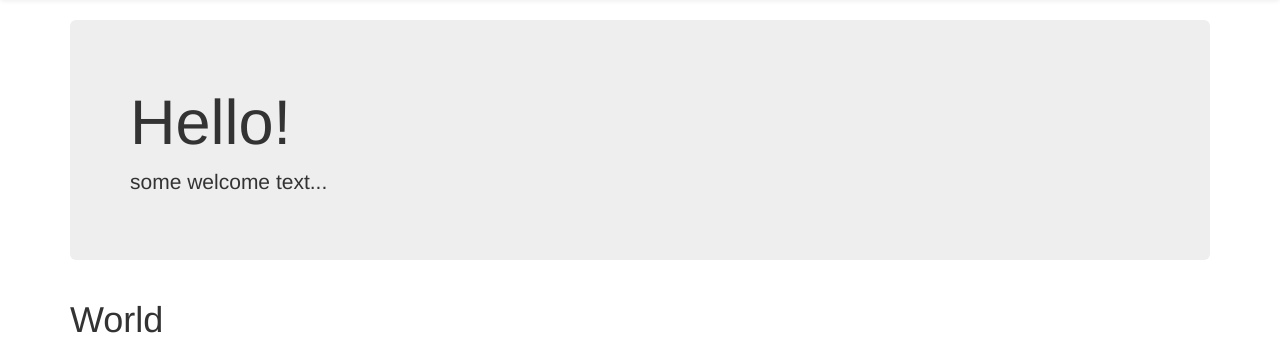
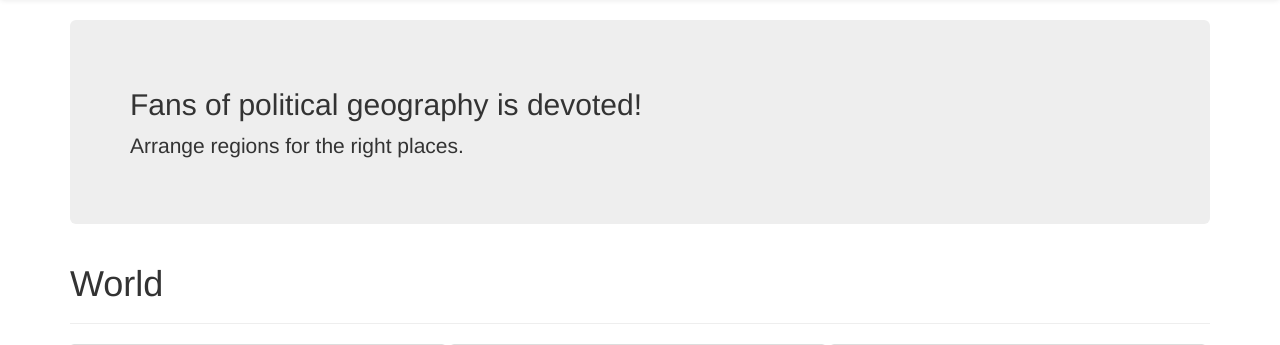
Before and after one commit to TyVik/geopuzzle, a Django app: page / in a window 1280 px wide. Shown: the part 52-397 px from the top of the page. Run offline with Django 3.2, Linux system fonts and the light colour scheme; data that the repository does not hold is empty; some libraries are stand-ins or nearby versions.

Commit message:
Add some texts.

```diff
--- a/maps/views.py
+++ b/maps/views.py
@@ -33,6 +33,7 @@ class MapForm(forms.Form):
 def index(request):
     return render(request, 'index.html', {'countries': Country.objects.exclude(slug='world').order_by('name').all()})
 
+
 def infobox(request, pk):
     obj = Area.objects.get(pk=pk)
     return render(request, 'maps/infobox.html', {'data': obj.infobox})
--- a/templates/index.html
+++ b/templates/index.html
@@ -9,8 +9,8 @@
 {% block content %}
     <div class="container">
         <div class="jumbotron">
-            <h1>{% trans 'Hello!' %}</h1>
-            <p>{% trans 'some welcome text...' %}</p>
+            <h2>{% trans 'Fans of political geography is devoted!' %}</h2>
+            <p>{% trans 'Arrange regions for the right places.' %}</p>
         </div>
         <div class="page-header">
             <h1>{% trans 'World' %}</h1>
```
Also changed, not shown: locale/ru/LC_MESSAGES/django.po.
